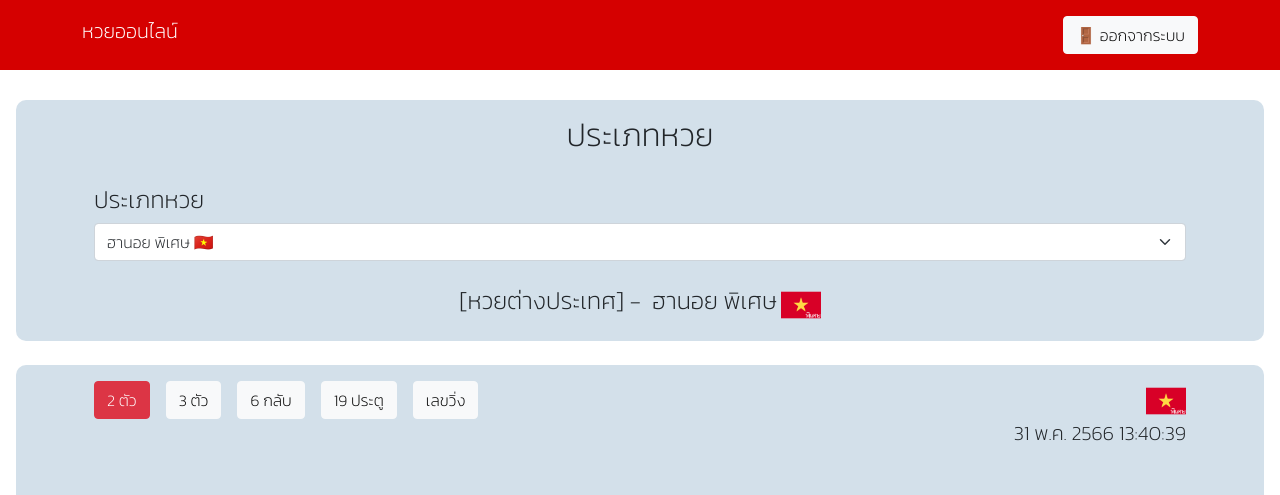
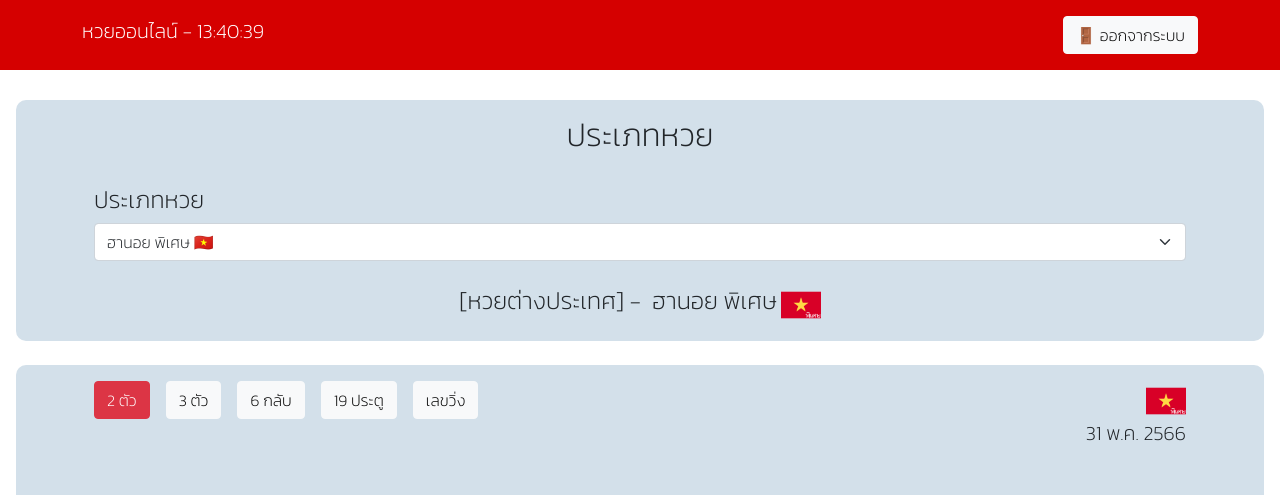
Before and after one commit to phonlayut17/lottery, a React (Create React App) app: page / in a window 1280 px wide. Both pictures are taken after a click on the button "🌙 เข้าสู่ระบบ". Shown: the top 495 px of the page. Built offline with nearby package versions, Linux system fonts and the light colour scheme.

Commit message:
[Fixed] word from ลาว to ลาวพัฒนา

```diff
--- a/src/components/Comment.js
+++ b/src/components/Comment.js
@@ -56,7 +56,7 @@ const Comment = (props) => {
                     {props.lotteryType === "hanoi-normal" ? "ฮานอย" :
                         props.lotteryType === "hanoi-privilege" ? "ฮานอย พิเศษ" :
                             props.lotteryType === "hanoi-vip" ? "ฮานอย VIP" :
-                                props.lotteryType === "lao-normal" ? "ลาว" :
+                                props.lotteryType === "lao-normal" ? "ลาวพัฒนา" :
                                     "ลาว VIP"}
                 </h3>
                 &nbsp;
--- a/src/components/Header.js
+++ b/src/components/Header.js
@@ -2,16 +2,35 @@ import Navbar from 'react-bootstrap/Navbar';
 import Container from 'react-bootstrap/Container';
 import Button from 'react-bootstrap/Button';
 import { useHistory } from 'react-router-dom';
+import { useState, useEffect } from 'react';
 
 function Header() {
     const history = useHistory();
     const handleLogout = () => {
         history.push('/');
     };
+    const [thaiTime, setThaiTime] = useState('');
+    useEffect(() => {
+        const interval = setInterval(() => {
+            const options = {
+                hour: 'numeric',
+                minute: 'numeric',
+                second: 'numeric',
+                hour12: false,
+                timeZone: 'Asia/Bangkok',
+            };
+            const thTime = new Intl.DateTimeFormat('th-TH', options).format(new Date());
+            setThaiTime(thTime);
+        }, 1000);
+
+        return () => {
+            clearInterval(interval);
+        };
+    }, []);
     return (
         <Navbar style={{ backgroundColor: '#D50000', color: '#FFFFFF' }}>
             <Container>
-                <Navbar.Brand href=""><h5 className="text-center" style={{ color: '#FFFFFF' }}>หวยออนไลน์</h5></Navbar.Brand>
+                <Navbar.Brand href=""><h5 className="text-center" style={{ color: '#FFFFFF' }}>หวยออนไลน์ - {thaiTime}</h5></Navbar.Brand>
                 <Navbar.Toggle />
                 <Navbar.Collapse className="justify-content-end">
                     <Navbar.Text>
--- a/src/components/TypeLottery.js
+++ b/src/components/TypeLottery.js
@@ -33,7 +33,7 @@ const TypeLottery = (props) => {
                             <option value="hanoi-privilege">ฮานอย พิเศษ 🇻🇳</option>
                             <option value="hanoi-normal">ฮานอย 🇻🇳</option>
                             <option value="hanoi-vip">ฮานอย VIP 🇻🇳 🅥🅘🅟</option>
-                            <option value="lao-normal">ลาว 🇱🇦</option>
+                            <option value="lao-normal">ลาวพัฒนา 🇱🇦</option>
                             <option value="lao-vip">ลาว VIP 🇱🇦 🅥🅘🅟</option>
                         </Form.Select>
                     </form>
@@ -45,7 +45,7 @@ const TypeLottery = (props) => {
                         {myLottery === "hanoi-normal" ? "ฮานอย" :
                             myLottery === "hanoi-privilege" ? "ฮานอย พิเศษ" :
                                 myLottery === "hanoi-vip" ? "ฮานอย VIP" :
-                                    myLottery === "lao-normal" ? "ลาว" :
+                                    myLottery === "lao-normal" ? "ลาวพัฒนา" :
                                         "ลาว VIP"}
                     </h4>
                     &nbsp;
--- a/src/pages/LotteryPage.js
+++ b/src/pages/LotteryPage.js
@@ -49,9 +49,6 @@ function LotteryPage() {
         day: 'numeric',
         month: 'short',
         year: 'numeric',
-        hour: 'numeric',
-        minute: 'numeric',
-        second: 'numeric',
         hour12: false,
         timeZone: 'Asia/Bangkok',
       };
```
